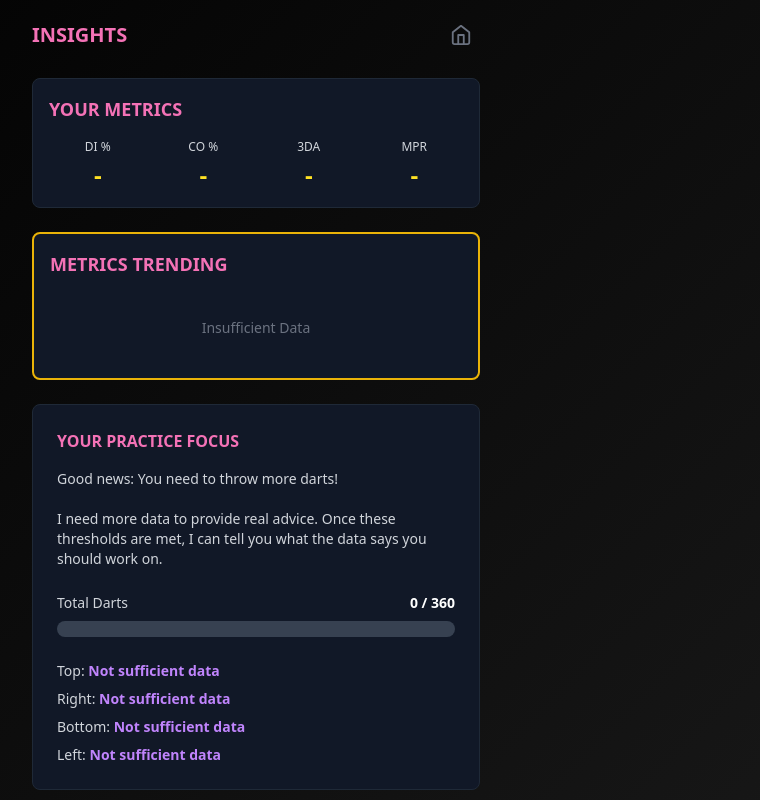
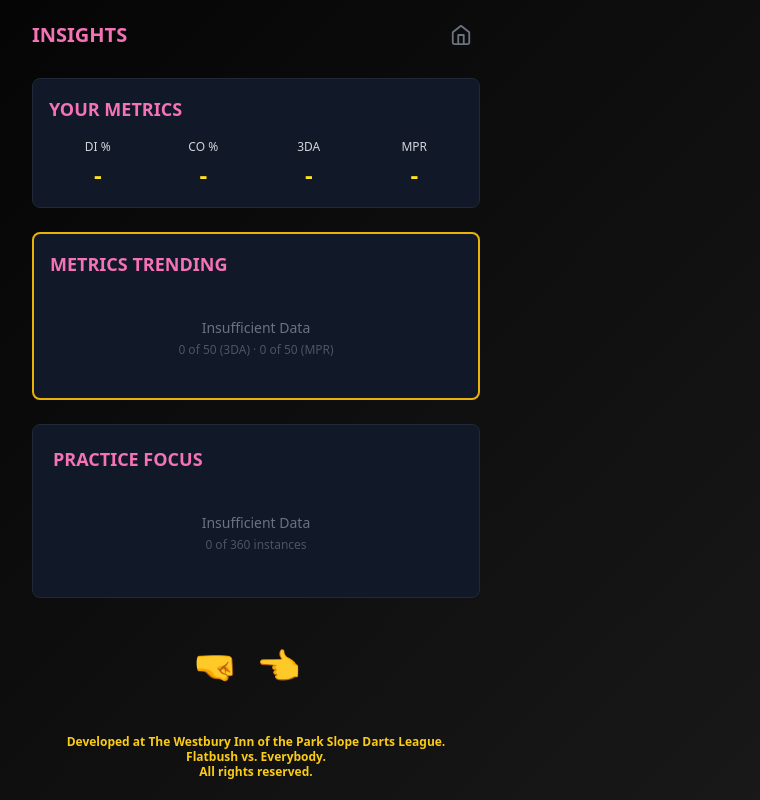
Before and after one commit to drew-gra/wb4-dart-trainer, a React (Vite) app: page / in a window 1280 px wide. Both pictures are taken after a click on the button "💡 INSIGHTS". Shown: the top 800 px of the page, without its empty margins (384-1144 px from the left). Built offline with nearby package versions, Linux system fonts and the light colour scheme.

Commit message:
standardize insufficient data states in Insights

```diff
--- a/src/components/modes/Insights.jsx
+++ b/src/components/modes/Insights.jsx
@@ -1,7 +1,7 @@
 import React, { useMemo } from 'react';
 import { useSessionStore } from '../../store/gameStore';
 import { calculateDataSufficiency, calculateRegionalAnalysis } from '../../utils/heatmap';
-import { BOARD_REGIONS, GOLD_GRADIENT } from '../../utils/constants';
+import { GOLD_GRADIENT } from '../../utils/constants';
 
 // Home icon SVG component
 const HomeIcon = ({ size = 20 }) => (
@@ -111,7 +111,7 @@ const calculateTrending = (sessions) => {
     };
   }
 
-  return { trend3DA, trendMPR };
+  return { trend3DA, trendMPR, count3DA: all3DA.length, countMPR: allMPR.length };
 };
 
 export const Insights = ({ onBack }) => {
@@ -226,54 +226,27 @@ export const Insights = ({ onBack }) => {
         ) : (
           <div className="py-6 text-center">
             <p className="text-gray-500 text-sm">Insufficient Data</p>
+            <p className="text-gray-600 text-xs mt-1">
+              {trending.count3DA} of 50 (3DA) · {trending.countMPR} of 50 (MPR)
+            </p>
           </div>
         )}
       </div>
 
-      {/* YOUR PRACTICE FOCUS */}
+      {/* PRACTICE FOCUS */}
       {!dataSufficiency.hasMinimum ? (
-        <div className="bg-gray-900 rounded-lg p-6 mb-6 border border-gray-800">
-          <h3 className="text-base font-bold mb-4 text-pink-400">
-            YOUR PRACTICE FOCUS
-          </h3>
-
-          <p className="text-sm text-gray-300 mb-6">
-            Good news: You need to throw more darts!<br/><br/>
-            I need more data to provide real advice. Once these thresholds are met,
-            I can tell you what the data says you should work on.
-          </p>
-
-          <div className="mb-6">
-            <div className="flex justify-between mb-2">
-              <span className="text-sm text-gray-300">Total Darts</span>
-              <span className="text-sm font-bold text-white">
-                {dataSufficiency.totalAttempts} / 360
-              </span>
-            </div>
-            <div className="w-full bg-gray-700 rounded-full h-4">
-              <div
-                className={`h-4 rounded-full transition-all ${
-                  dataSufficiency.totalAttempts >= 360 ? 'bg-purple-600' : 'bg-yellow-500'
-                }`}
-                style={{ width: `${Math.min(100, (dataSufficiency.totalAttempts / 360) * 100)}%` }}
-              />
-            </div>
-          </div>
-
-          <div className="space-y-2">
-            {Object.entries(dataSufficiency.regionData).map(([key, darts]) => (
-              <div key={key} className="text-sm">
-                <span className="text-gray-300 capitalize">{BOARD_REGIONS[key].name}: </span>
-                <span className={`font-bold ${darts >= 90 ? 'text-green-400' : 'text-purple-400'}`}>
-                  {darts >= 90 ? 'Sufficient data' : 'Not sufficient data'}
-                </span>
-              </div>
-            ))}
+        <div className="bg-gray-900 rounded-lg p-5 border border-gray-800">
+          <h3 className="text-lg font-bold mb-4 text-pink-400">PRACTICE FOCUS</h3>
+          <div className="py-6 text-center">
+            <p className="text-gray-500 text-sm">Insufficient Data</p>
+            <p className="text-gray-600 text-xs mt-1">
+              {dataSufficiency.totalAttempts} of 360 instances
+            </p>
           </div>
         </div>
       ) : (
         <div className="bg-gray-900 rounded-lg p-5 border border-gray-800">
-          <h3 className="text-lg font-bold mb-3 text-pink-400">YOUR PRACTICE FOCUS</h3>
+          <h3 className="text-lg font-bold mb-3 text-pink-400">PRACTICE FOCUS</h3>
           <p className="text-sm text-gray-300 mb-4">
             The data says you need to work on {getRegionDescription(weakest[1].name)}.
             Your efficiency there is {((meanScore - weakest[1].score) / meanScore * 100).toFixed(0)}%
```
